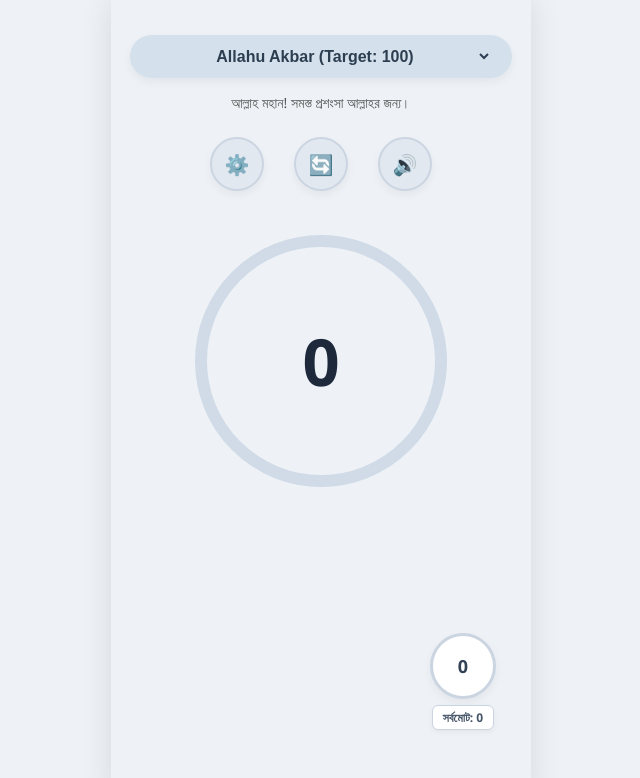
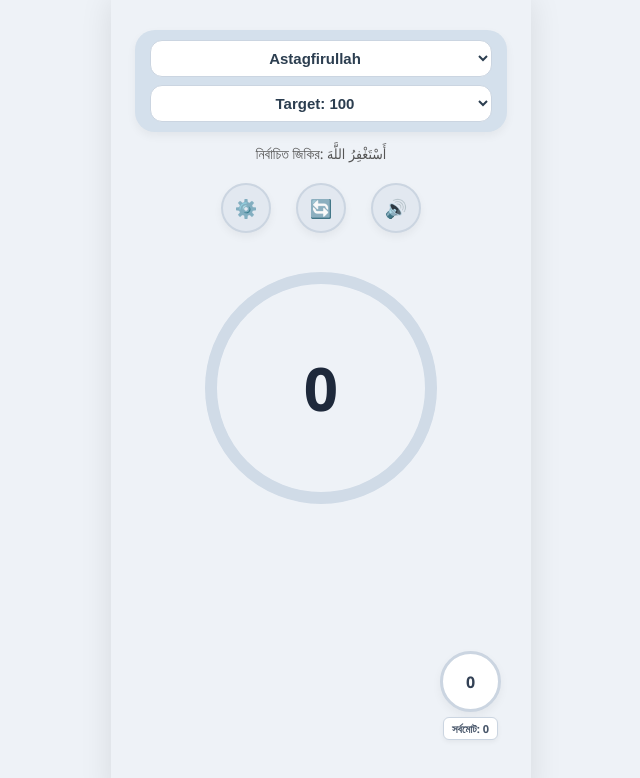
Before and after one commit to o6886119-oss/Your-Tasbih, a plain HTML site: page index.html in a window 1280 px wide. Shown: the whole page, without its empty margins (319-959 px from the left). Drawn offline with Linux system fonts and the light colour scheme.

Commit message:
Update index.html

```diff
--- a/index.html
+++ b/index.html
@@ -29,26 +29,27 @@
             box-sizing: border-box;
             padding: 20px;
         }
-        /* Top Dropdown / Zikr Selector */
-        .zikr-header {
+        /* Dropdown Selectors Area */
+        .selector-box {
             background: #d4e0ec;
             width: 90%;
-            padding: 12px 20px;
-            border-radius: 25px;
+            padding: 10px 15px;
+            border-radius: 20px;
             display: flex;
-            justify-content: space-between;
-            align-items: center;
+            flex-direction: column;
+            gap: 8px;
             box-shadow: 0 4px 10px rgba(0,0,0,0.05);
-            margin-top: 15px;
-            cursor: pointer;
+            margin-top: 10px;
         }
-        .zikr-header select {
-            background: transparent;
-            border: none;
-            font-size: 16px;
+        .selector-box select {
+            background: #ffffff;
+            border: 1px solid #cbd5e1;
+            padding: 8px 12px;
+            font-size: 15px;
             font-weight: bold;
             color: #2c3e50;
             width: 100%;
+            border-radius: 12px;
             outline: none;
             cursor: pointer;
             text-align: center;
@@ -56,27 +57,28 @@
         .arabic-sub {
             font-size: 14px;
             color: #555;
-            margin-top: 15px;
+            margin-top: 12px;
             text-align: center;
             font-weight: 500;
+            padding: 0 15px;
         }
         /* Top Action Icons Bar */
         .action-bar {
             display: flex;
-            gap: 30px;
-            margin-top: 25px;
+            gap: 25px;
+            margin-top: 20px;
         }
         .icon-btn {
             background: #e2e8f0;
             border: 2px solid #cbd5e1;
-            width: 50px;
-            height: 50px;
+            width: 46px;
+            height: 46px;
             border-radius: 50%;
             display: flex;
             justify-content: center;
             align-items: center;
             cursor: pointer;
-            font-size: 20px;
+            font-size: 18px;
             box-shadow: 0 4px 8px rgba(0,0,0,0.05);
             transition: 0.1s;
         }
@@ -87,9 +89,9 @@
         /* Main Counter Circle Area */
         .counter-section {
             position: relative;
-            margin-top: 40px;
-            width: 260px;
-            height: 260px;
+            margin-top: 30px;
+            width: 250px;
+            height: 250px;
             display: flex;
             justify-content: center;
             align-items: center;
@@ -111,47 +113,47 @@
             fill: none;
             stroke: #3b82f6;
             stroke-width: 12;
-            stroke-dasharray: 754;
-            stroke-dashoffset: 754;
+            stroke-dasharray: 722;
+            stroke-dashoffset: 722;
             transition: stroke-dashoffset 0.2s ease;
             stroke-linecap: round;
         }
         .counter-display {
             z-index: 2;
-            font-size: 65px;
+            font-size: 60px;
             font-weight: bold;
             color: #1e293b;
         }
         /* Total Box (Sorbomoto) */
         .total-container {
             position: absolute;
-            bottom: 70px;
-            right: 35px;
+            bottom: 60px;
+            right: 30px;
             display: flex;
             flex-direction: column;
             align-items: center;
         }
         .total-circle {
-            width: 60px;
-            height: 60px;
+            width: 55px;
+            height: 55px;
             border: 3px solid #cbd5e1;
             border-radius: 50%;
             display: flex;
             justify-content: center;
             align-items: center;
-            font-size: 18px;
+            font-size: 16px;
             font-weight: bold;
             color: #334155;
             background: #fff;
             box-shadow: 0 4px 10px rgba(0,0,0,0.05);
         }
         .total-box-label {
-            margin-top: 6px;
+            margin-top: 5px;
             background: #fff;
-            padding: 3px 10px;
+            padding: 3px 8px;
             border: 1px solid #cbd5e1;
             border-radius: 6px;
-            font-size: 12px;
+            font-size: 11px;
             font-weight: bold;
             color: #475569;
             box-shadow: 0 2px 5px rgba(0,0,0,0.05);
@@ -161,17 +163,33 @@
 <body>
 
     <div id="appContainer">
-        <!-- Zikr / Target Selection Header -->
-        <div class="zikr-header">
+        <!-- Separate Selectors for Zikr and Target -->
+        <div class="selector-box">
+            <!-- Zikr Dropdown -->
+            <select id="zikrSelect" onchange="updateZikrText()">
+                <option value="أَسْتَغْفِرُ اللَّهَ">Astagfirullah</option>
+                <option value="سُبْحَانَ اللَّهِ">Subhana Allah</option>
+                <option value="اللَّهُ أَكْبَرُ">Allahu Akbar</option>
+                <option value="لَا إِلَهَ إِلَّا اللَّهُ">La ilaha illa allah</option>
+                <option value="لَا إِلَهَ إِلَّا أَنْتَ سُبْحَانَكَ إِنِّي كُنْتُ مِنَ الظَّالِمِينَ">La ilaha illa anta subha naka inni kuntu minaj jalimin</option>
+                <option value="حَسْبُنَا اللَّهُ وَنِعْمَ الْوَكِيلُ">Hasbu na allahu nimal wakil</option>
+                <option value="صَلَّى اللَّهُ عَلَيْهِ وَسَلَّمَ">Salla allahu alaihi wa sallam</option>
+                <option value="سُبْحَانَ اللَّهِ وَبِحَمْدِهِ سُبْحَانَ اللَّهِ الْعَظِيمِ">Sub ha nallahi wa biham dihi subha na allahil ajim</option>
+                <option value="سُبْحَانَ اللَّهِ وَبِحَمْدِهِ">Subha allahi wa biham dihi</option>
+                <option value="لَا حَوْلَ وَلَا قُوَّةَ إِلَّا بِاللَّهِ">La haula wa la quwwata illa billah</option>
+                <option value="اللَّهُمَّ صَلِّ عَلَى مُحَمَّدٍ">Allahumma salli ala Muhammad</option>
+            </select>
+
+            <!-- Target Count Dropdown -->
             <select id="targetSelect" onchange="changeTarget()">
-                <option value="11">Subhanallah (Target: 11)</option>
-                <option value="33">Alhamdulillah (Target: 33)</option>
-                <option value="100" selected>Allahu Akbar (Target: 100)</option>
+                <option value="11">Target: 11</option>
+                <option value="33">Target: 33</option>
+                <option value="100" selected>Target: 100</option>
                 <option value="custom">Custom Target</option>
             </select>
         </div>
 
-        <div class="arabic-sub" id="zikrText">আল্লাহ মহান! সমস্ত প্রশংসা আল্লাহর জন্য।</div>
+        <div class="arabic-sub" id="zikrMeaning">আল্লাহ মহান! সমস্ত প্রশংসা আল্লাহর জন্য।</div>
 
         <!-- Action Icons (Settings, Reset, Sound) -->
         <div class="action-bar">
@@ -182,14 +200,14 @@
 
         <!-- Main Clickable Ring Counter -->
         <div class="counter-section" onclick="incrementCount()">
-            <svg class="ring-svg" viewBox="0 0 260 260">
-                <circle class="ring-bg" cx="130" cy="130" r="120"></circle>
-                <circle id="progressRing" class="ring-progress" cx="130" cy="130" r="120"></circle>
+            <svg class="ring-svg" viewBox="0 0 250 250">
+                <circle class="ring-bg" cx="125" cy="125" r="110"></circle>
+                <circle id="progressRing" class="ring-progress" cx="125" cy="125" r="110"></circle>
             </svg>
             <div class="counter-display" id="currentCount">0</div>
         </div>
 
-        <!-- Sorbomoto (Total Counter) Box like screenshot -->
+        <!-- Sorbomoto (Total Counter) Box -->
         <div class="total-container">
             <div class="total-circle" id="totalCountDisplay">0</div>
             <div class="total-box-label">সর্বমোট: <span id="totalTextNum">0</span></div>
@@ -207,9 +225,11 @@
         const totalTextNum = document.getElementById('totalTextNum');
         const progressRing = document.getElementById('progressRing');
         const targetSelect = document.getElementById('targetSelect');
-        const zikrText = document.getElementById('zikrText');
+        const zikrSelect = document.getElementById('zikrSelect');
+        const zikrMeaning = document.getElementById('zikrMeaning');
 
-        const circumference = 2 * Math.PI * 120; // Radius = 120
+        const radius = 110;
+        const circumference = 2 * Math.PI * radius;
         progressRing.style.strokeDasharray = circumference;
 
         function updateDisplay() {
@@ -217,7 +237,6 @@
             totalCountDisplay.innerText = totalCount;
             totalTextNum.innerText = totalCount;
 
-            // Update Progress Ring
             let progress = currentCount / targetLimit;
             if (progress > 1) progress = 1;
             let offset = circumference - (progress * circumference);
@@ -227,15 +246,11 @@
         function incrementCount() {
             currentCount++;
             totalCount++;
-
             playSound();
 
-            // Check if target is completed
             if (currentCount >= targetLimit) {
-                // Flash or alert can be added, current count resets for next round while total keeps accumulating
                 currentCount = 0;
             }
-
             updateDisplay();
         }
 
@@ -249,7 +264,7 @@
         function changeTarget() {
             let val = targetSelect.value;
             if (val === 'custom') {
-                let customVal = prompt("Enter your custom target number:", "50");
+                let customVal = prompt("Enter custom target number:", "50");
                 if (customVal && !isNaN(customVal)) {
                     targetLimit = parseInt(customVal);
                 } else {
@@ -263,9 +278,15 @@
             updateDisplay();
         }
 
+        function updateZikrText() {
+            // Can update meaning description based on selected zikr if needed
+            zikrMeaning.innerText = "নির্বাচিত জিকির: " + zikrSelect.value;
+            currentCount = 0;
+            updateDisplay();
+        }
+
         function playSound() {
             if (!soundEnabled) return;
-            // Simple short vibration or audio click simulation
             if (navigator.vibrate) {
                 navigator.vibrate(40);
             }
@@ -277,7 +298,7 @@
         }
 
         function openSettings() {
-            let action = prompt("Type 'resetall' to clear total count, or choose target from dropdown.");
+            let action = prompt("Type 'resetall' to clear total count.");
             if (action === 'resetall') {
                 totalCount = 0;
                 currentCount = 0;
@@ -285,7 +306,7 @@
             }
         }
 
-        updateDisplay();
+        updateZikrText();
     </script>
 </body>
 </html>
```
